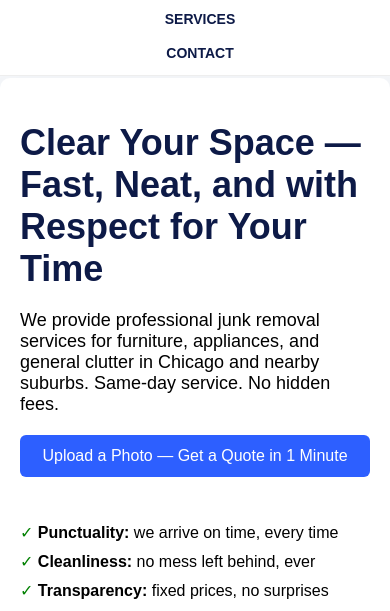
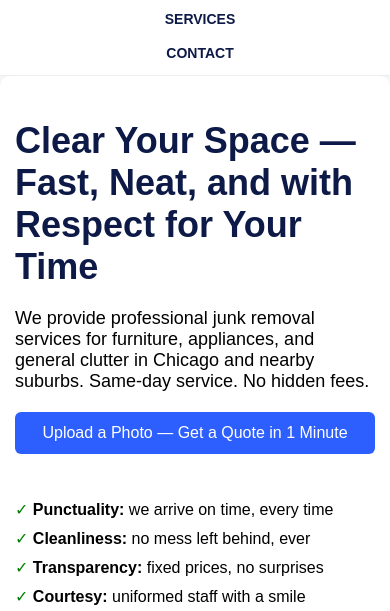
Before and after one commit to bektur-dev/junk-removal-site, a plain HTML site: page index.html in a window 390 px wide. Shown: the part 227-838 px from the top of the page. Drawn offline with nearby package versions, Linux system fonts and the light colour scheme.

Commit message:
Fix responsive hero section and form layout

```diff
--- a/style.css
+++ b/style.css
@@ -361,13 +361,20 @@ body {
   @media (max-width: 768px) {
     .hero {
       flex-direction: column;
-      padding: 20px;
+      padding: 20px 15px; /* меньше слева и справа */
+      margin: 0 auto;
+      max-width: 100%;
+      box-sizing: border-box;
     }
 
-    .hero-text,
-    .form {
-      max-width: 100%;
+
+  @media (max-width: 768px) {
+    .form,
+    .hero-text {
+      width: 100%;
+      box-sizing: border-box;
     }
+  }
 
     .why-choose-us {
       flex-direction: column;
```
Also changed, not shown: 1 other file.
